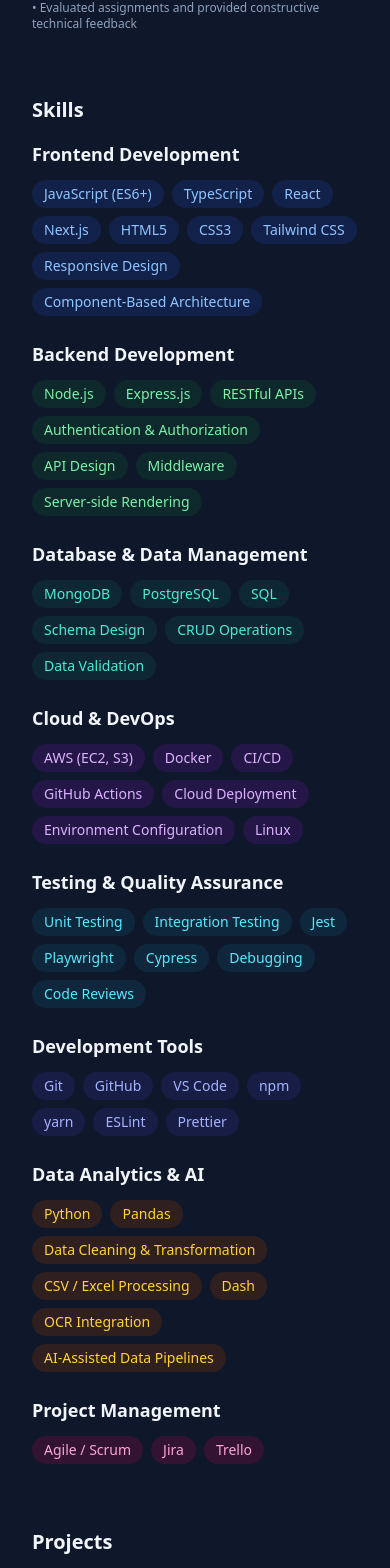
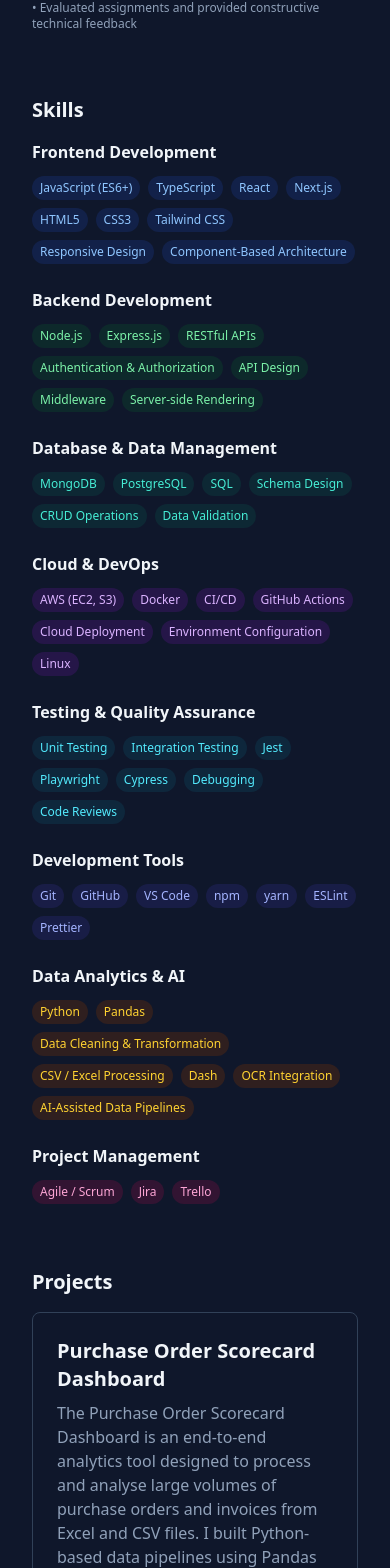
Before and after one commit to ranveerdesh/portfolio-website, a Next.js app: page / in a window 390 px wide. Shown: the part 2132-3700 px from the top of the page. Built offline with nearby package versions, Linux system fonts and the light colour scheme.

Commit message:
final website changes.

```diff
--- a/app/layout.tsx
+++ b/app/layout.tsx
@@ -2,7 +2,7 @@ import type { Metadata } from "next";
 import "./globals.css";
 
 export const metadata: Metadata = {
-  title: "Portfolio - Ranveer Deshmukh",
+  title: "Ranveer Deshmukh",
   description: "Personal portfolio website showcasing my experience, skills, projects, and achievements",
 };
 
--- a/app/page.tsx
+++ b/app/page.tsx
@@ -390,14 +390,14 @@ export default function Home() {
           <div className="space-y-6 sm:space-y-8">
             {/* Frontend Development */}
             <div>
-              <h3 className="text-lg font-semibold text-slate-100 mb-3">
+              <h3 className="text-base sm:text-lg font-semibold text-slate-100 mb-3">
                 Frontend Development
               </h3>
               <div className="flex flex-wrap gap-2">
                 {["JavaScript (ES6+)", "TypeScript", "React", "Next.js", "HTML5", "CSS3", "Tailwind CSS", "Responsive Design", "Component-Based Architecture"].map((skill) => (
                   <span
                     key={skill}
-                    className="px-3 py-1 bg-blue-900/30 text-blue-300 rounded-full text-sm"
+                    className="px-2 sm:px-3 py-1 bg-blue-900/30 text-blue-300 rounded-full text-xs sm:text-sm"
                   >
                     {skill}
                   </span>
@@ -407,14 +407,14 @@ export default function Home() {
 
             {/* Backend Development */}
             <div>
-              <h3 className="text-lg font-semibold text-slate-100 mb-3">
+              <h3 className="text-base sm:text-lg font-semibold text-slate-100 mb-3">
                 Backend Development
               </h3>
               <div className="flex flex-wrap gap-2">
                 {["Node.js", "Express.js", "RESTful APIs", "Authentication & Authorization", "API Design", "Middleware", "Server-side Rendering"].map((skill) => (
                   <span
                     key={skill}
-                    className="px-3 py-1 bg-green-900/30 text-green-300 rounded-full text-sm"
+                    className="px-2 sm:px-3 py-1 bg-green-900/30 text-green-300 rounded-full text-xs sm:text-sm"
                   >
                     {skill}
                   </span>
@@ -424,14 +424,14 @@ export default function Home() {
 
             {/* Database & Data Management */}
             <div>
-              <h3 className="text-lg font-semibold text-slate-100 mb-3">
+              <h3 className="text-base sm:text-lg font-semibold text-slate-100 mb-3">
                 Database & Data Management
               </h3>
               <div className="flex flex-wrap gap-2">
                 {["MongoDB", "PostgreSQL", "SQL", "Schema Design", "CRUD Operations", "Data Validation"].map((skill) => (
                   <span
                     key={skill}
-                    className="px-3 py-1 bg-teal-900/30 text-teal-300 rounded-full text-sm"
+                    className="px-2 sm:px-3 py-1 bg-teal-900/30 text-teal-300 rounded-full text-xs sm:text-sm"
                   >
                     {skill}
                   </span>
@@ -441,14 +441,14 @@ export default function Home() {
 
             {/* Cloud & DevOps */}
             <div>
-              <h3 className="text-lg font-semibold text-slate-100 mb-3">
+              <h3 className="text-base sm:text-lg font-semibold text-slate-100 mb-3">
                 Cloud & DevOps
               </h3>
               <div className="flex flex-wrap gap-2">
                 {["AWS (EC2, S3)", "Docker", "CI/CD", "GitHub Actions", "Cloud Deployment", "Environment Configuration", "Linux"].map((skill) => (
                   <span
                     key={skill}
-                    className="px-3 py-1 bg-purple-900/30 text-purple-300 rounded-full text-sm"
+                    className="px-2 sm:px-3 py-1 bg-purple-900/30 text-purple-300 rounded-full text-xs sm:text-sm"
                   >
                     {skill}
                   </span>
@@ -458,14 +458,14 @@ export default function Home() {
 
             {/* Testing & Quality Assurance */}
             <div>
-              <h3 className="text-lg font-semibold text-slate-100 mb-3">
+              <h3 className="text-base sm:text-lg font-semibold text-slate-100 mb-3">
                 Testing & Quality Assurance
               </h3>
               <div className="flex flex-wrap gap-2">
                 {["Unit Testing", "Integration Testing", "Jest", "Playwright", "Cypress", "Debugging", "Code Reviews"].map((skill) => (
                   <span
                     key={skill}
-                    className="px-3 py-1 bg-cyan-900/30 text-cyan-300 rounded-full text-sm"
+                    className="px-2 sm:px-3 py-1 bg-cyan-900/30 text-cyan-300 rounded-full text-xs sm:text-sm"
                   >
                     {skill}
                   </span>
@@ -475,14 +475,14 @@ export default function Home() {
 
             {/* Development Tools */}
             <div>
-              <h3 className="text-lg font-semibold text-slate-100 mb-3">
+              <h3 className="text-base sm:text-lg font-semibold text-slate-100 mb-3">
                 Development Tools
               </h3>
               <div className="flex flex-wrap gap-2">
                 {["Git", "GitHub", "VS Code", "npm", "yarn", "ESLint", "Prettier"].map((skill) => (
                   <span
                     key={skill}
-                    className="px-3 py-1 bg-indigo-900/30 text-indigo-300 rounded-full text-sm"
+                    className="px-2 sm:px-3 py-1 bg-indigo-900/30 text-indigo-300 rounded-full text-xs sm:text-sm"
                   >
                     {skill}
                   </span>
@@ -492,14 +492,14 @@ export default function Home() {
 
             {/* Data Analytics & AI */}
             <div>
-              <h3 className="text-lg font-semibold text-slate-100 mb-3">
+              <h3 className="text-base sm:text-lg font-semibold text-slate-100 mb-3">
                 Data Analytics & AI
               </h3>
               <div className="flex flex-wrap gap-2">
                 {["Python", "Pandas", "Data Cleaning & Transformation", "CSV / Excel Processing", "Dash", "OCR Integration", "AI-Assisted Data Pipelines"].map((skill) => (
                   <span
                     key={skill}
-                    className="px-3 py-1 bg-amber-900/30 text-amber-300 rounded-full text-sm"
+                    className="px-2 sm:px-3 py-1 bg-amber-900/30 text-amber-300 rounded-full text-xs sm:text-sm"
                   >
                     {skill}
                   </span>
@@ -509,14 +509,14 @@ export default function Home() {
 
             {/* Project Management */}
             <div>
-              <h3 className="text-lg font-semibold text-slate-100 mb-3">
+              <h3 className="text-base sm:text-lg font-semibold text-slate-100 mb-3">
                 Project Management
               </h3>
               <div className="flex flex-wrap gap-2">
                 {["Agile / Scrum", "Jira", "Trello"].map((skill) => (
                   <span
                     key={skill}
-                    className="px-3 py-1 bg-pink-900/30 text-pink-300 rounded-full text-sm"
+                    className="px-2 sm:px-3 py-1 bg-pink-900/30 text-pink-300 rounded-full text-xs sm:text-sm"
                   >
                     {skill}
                   </span>
```
Also changed, not shown: public/portfolio-icon.png (added).
